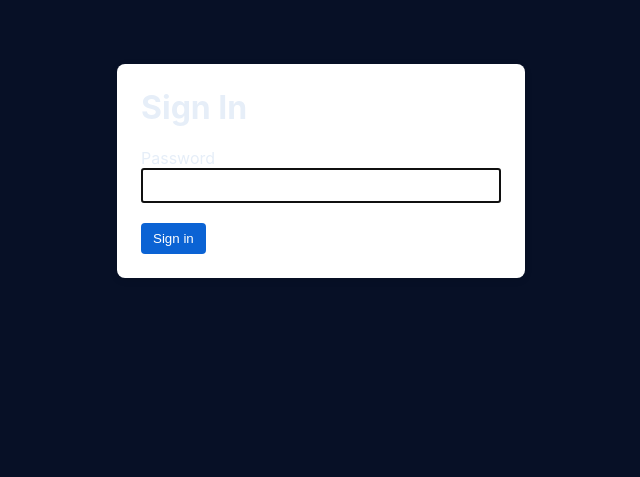
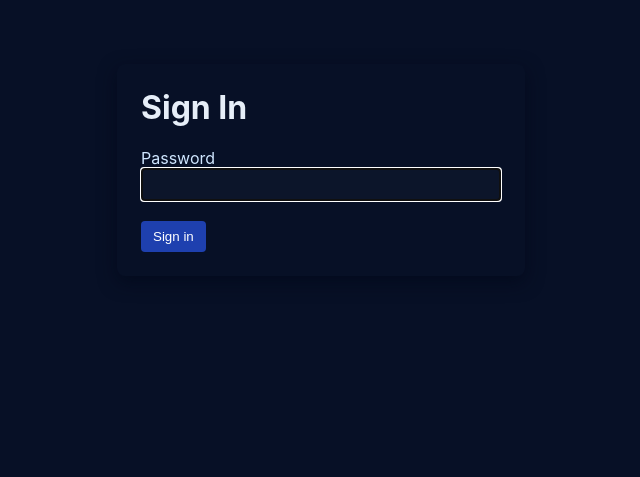
Before and after one commit to jrepan/calendar, a Flask app: page /login in a window 1280 px wide. Shown: the top 477 px of the page, without its empty margins (319-959 px from the left). Run offline with Flask 3, Linux system fonts and the light colour scheme.

Commit message:
update style

```diff
--- a/static/main.css
+++ b/static/main.css
@@ -230,3 +230,28 @@ code {
 .cancel-btn { background: rgba(255,255,255,0.03); color: #cfe6ff; }
 
 .calendar-day:hover { box-shadow: 0 6px 18px rgba(3,7,18,0.6); }
+
+/* Login page styles (moved from templates/login.html) */
+.login-box {
+    max-width: 360px;
+    margin: 8vh auto;
+    padding: 24px;
+    background: #071026;
+    border-radius: 8px;
+    box-shadow: 0 6px 18px rgba(2, 6, 23, 0.6);
+    color: #e6eef8;
+}
+.login-box h1{ margin-top:0 }
+.login-box label{ display:block; margin:8px 0; color: #cfe6ff }
+.login-box input {
+    width: 100%;
+    padding: 8px;
+    box-sizing: border-box;
+    background: rgba(255, 255, 255, 0.02);
+    border: 1px solid rgba(255, 255, 255, 0.04);
+    color: #e6eef8
+}
+.login-box input::placeholder { color: rgba(222,235,255,0.5); }
+.login-btn{ margin-top:12px; padding:8px 12px; background:#1e40af; color:#fff; border:0; border-radius:4px }
+.login-btn:hover { background:#1e3a9a }
+.error{ color:#ff9b9b }
--- a/templates/login.html
+++ b/templates/login.html
@@ -4,14 +4,9 @@
   <meta charset="utf-8">
   <title>Login</title>
   <link rel="stylesheet" href="{{ url_for('static', filename='main.css') }}">
-  <style>
-    .login-box { max-width: 360px; margin: 8vh auto; padding: 24px; background: #fff; border-radius: 8px; box-shadow: 0 2px 8px rgba(0,0,0,0.08); }
-    .login-box h1{ margin-top:0 }
-    .login-box label{ display:block; margin:8px 0; }
-    .login-box input{ width:100%; padding:8px; box-sizing:border-box }
-    .login-btn{ margin-top:12px; padding:8px 12px; background:#0b63d4; color:#fff; border:0; border-radius:4px }
-    .error{ color:#b00 }
-  </style>
+</head>
+<!-- login styles moved to static/main.css -->
+</head>
 </head>
 <body>
   <div class="login-box">
```
